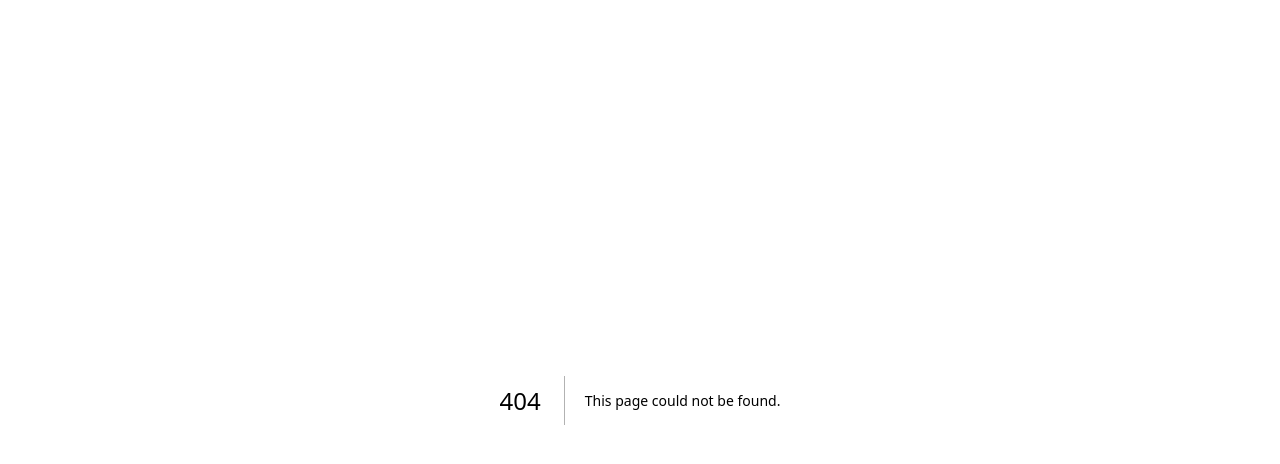
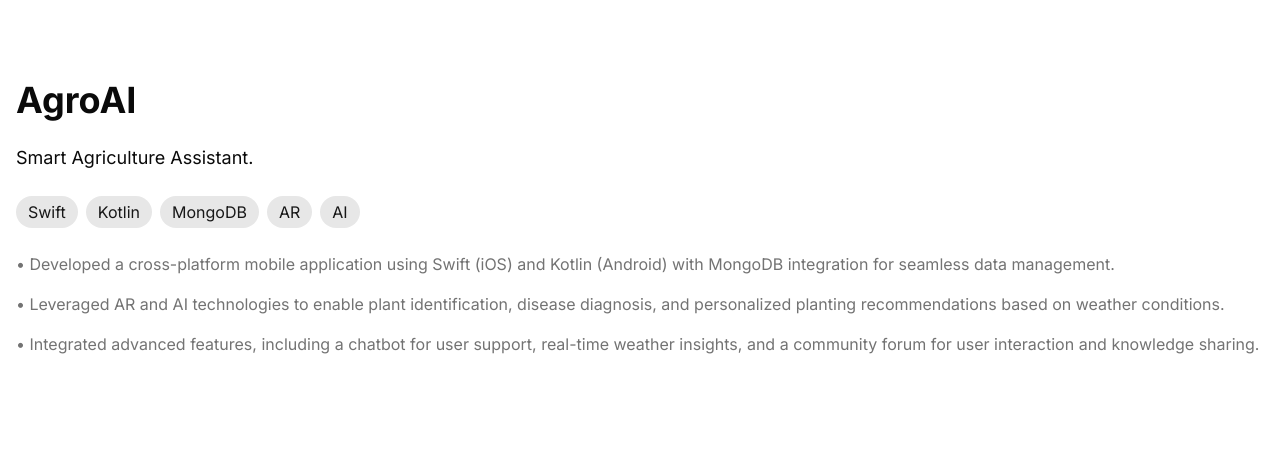
Before and after one commit to firsthunter/Portfolio, a Next.js app: page /projects/agroai in a window 1280 px wide. Before the commit this address had no page. Shown: the top 464 px of the page. Built offline with nearby package versions, Linux system fonts and the light colour scheme.

Commit message:
feat: update README.md by removing unnecessary whitespace; add project detail page for dynamic routing and project display

```diff
--- /dev/null
+++ b/src/app/projects/[slug]/page.tsx
@@ -0,0 +1,34 @@
+import { personalInfo } from "@/data/personalInfo";
+import { notFound } from "next/navigation";
+
+export default function ProjectPage({ params }: { params: { slug: string } }) {
+  const project = personalInfo.projects.find(
+    (p) => p.title.toLowerCase().replace(/\s+/g, '-') === params.slug
+  );
+
+  if (!project) {
+    notFound();
+  }
+
+  return (
+    <div className="container mx-auto py-20 px-4">
+      <h1 className="text-4xl font-bold mb-6">{project.title}</h1>
+      <p className="text-lg mb-6">{project.description}</p>
+      <div className="flex flex-wrap gap-2 mb-6">
+        {project.technologies.map((tech) => (
+          <span
+            key={tech}
+            className="px-3 py-1 bg-primary/10 text-primary rounded-full"
+          >
+            {tech}
+          </span>
+        ))}
+      </div>
+      <div className="space-y-4">
+        {project.details.map((detail, i) => (
+          <p key={i} className="text-muted-foreground">• {detail}</p>
+        ))}
+      </div>
+    </div>
+  );
+}
--- a/src/components/Projects.tsx
+++ b/src/components/Projects.tsx
@@ -2,6 +2,7 @@
 
 import { personalInfo } from "@/data/personalInfo";
 import { motion } from "framer-motion";
+import Link from "next/link";
 import { useState } from "react";
 
 export default function Projects() {
@@ -27,7 +28,12 @@ export default function Projects() {
               transition={{ duration: 0.5, delay: index * 0.1 }}
               className="bg-card p-6 rounded-lg shadow-lg hover:shadow-xl transition-all"
             >
-              <h3 className="text-xl font-semibold mb-2">{project.title}</h3>
+              <Link
+                href={`/projects/${project.title.toLowerCase().replace(/\s+/g, '-')}`}
+                className="inline-block hover:text-primary transition-colors"
+              >
+                <h3 className="text-xl font-semibold mb-2">{project.title}</h3>
+              </Link>
               <p className="text-muted-foreground mb-4">{project.description}</p>
               <div className="flex flex-wrap gap-2 mb-4">
                 {project.technologies.map((tech) => (
```
Also changed, not shown: 1 other file (tests, documents, lock files or other folders).
